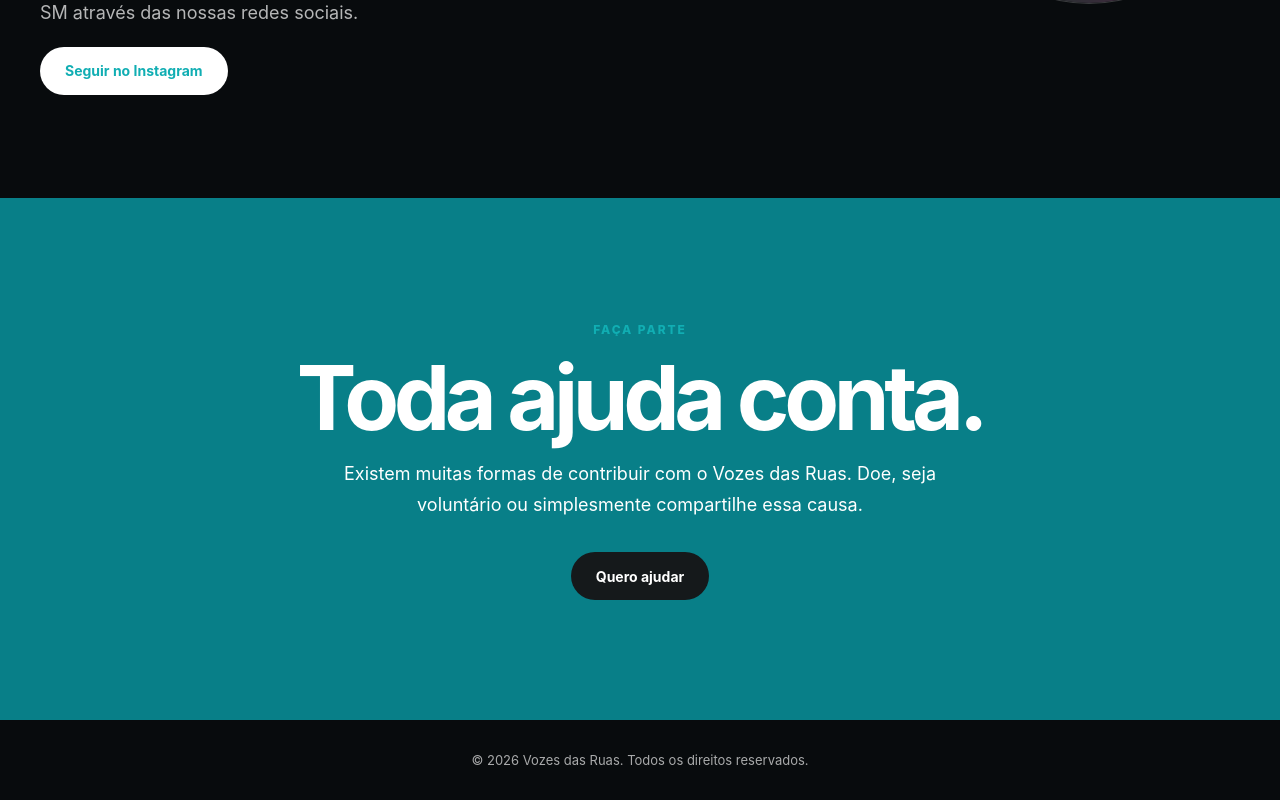
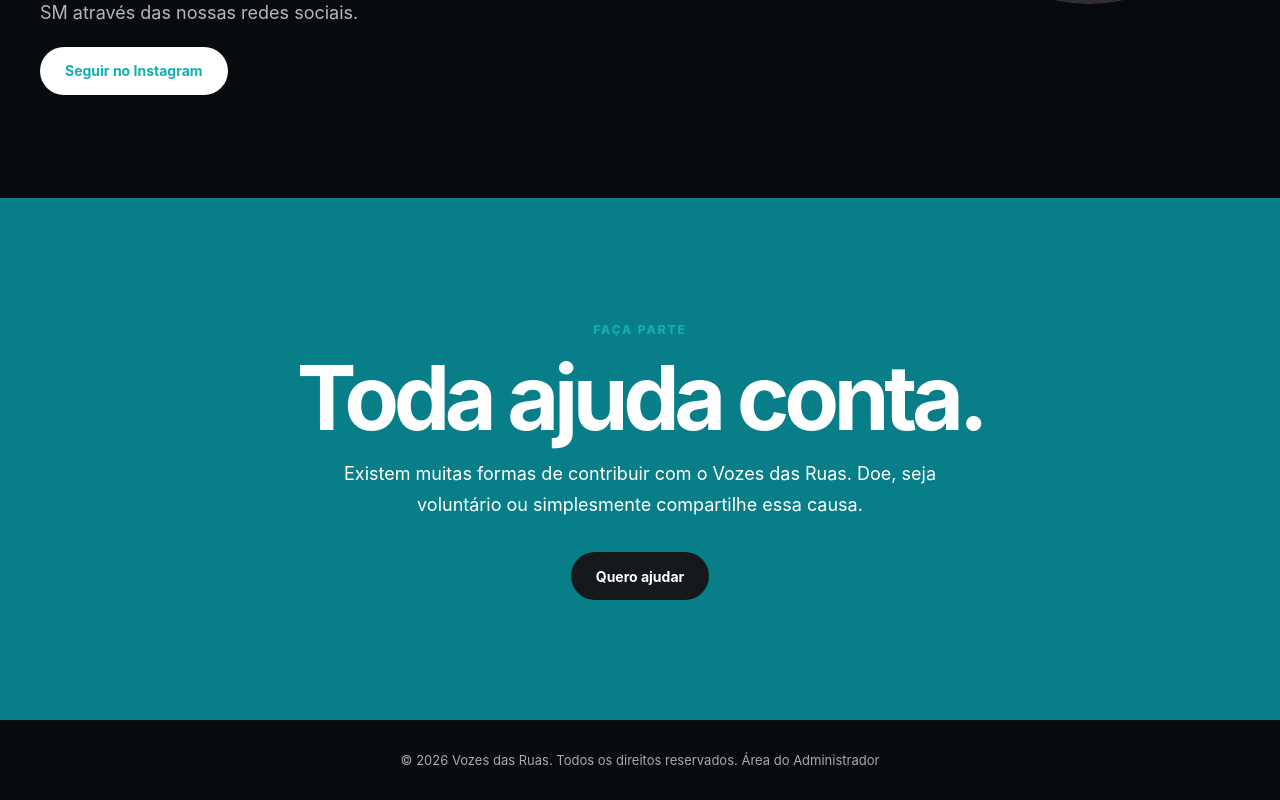
Before and after one commit to roziana-rdrgs/vozesdasruas, a React (Vite) app: page / in a window 1280 px wide. Shown: the part 4074-4874 px from the top of the page. Built offline with nearby package versions, Linux system fonts and the light colour scheme; no server answers; the database is empty.

Commit message:
fix: update footer to include link to admin area

```diff
--- a/src/ components/Footer/Footer.tsx
+++ b/src/ components/Footer/Footer.tsx
@@ -5,7 +5,7 @@
       <p>
         {" "}
         © {new Date().getFullYear()} Vozes das Ruas. Todos os direitos
-        reservados.{" "}
+        reservados. <a href="/admin">Área do Administrador</a>
       </p>{" "}
     </footer>
   );
```
